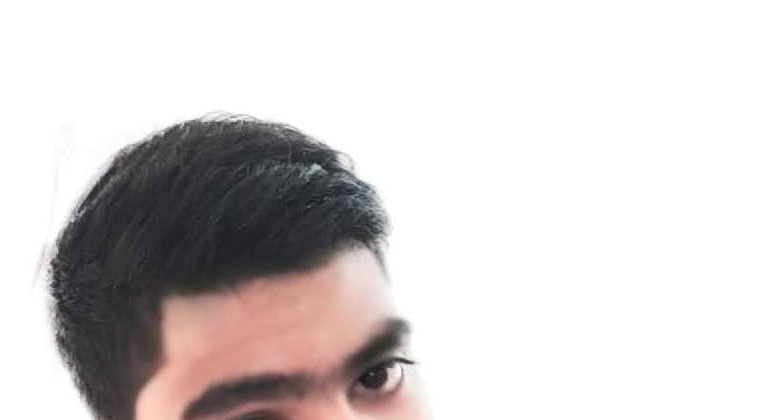
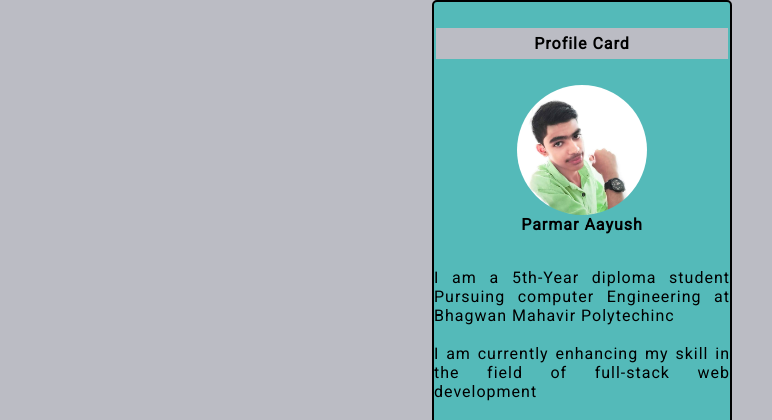
Before and after one commit to ParmarAayush/Profile-Card, a plain HTML site: page index.html in a window 1280 px wide. Shown: the top 420 px of the page, without its empty margins (58-830 px from the left). Drawn offline with Linux system fonts and the light colour scheme.

Commit message:
structured is completed being designed

```diff
--- a/Style.css
+++ b/Style.css
@@ -6,4 +6,67 @@
     padding: 0;
     box-sizing: border-box;
     font-family: 'Roboto', sans-serif;
+    /* border: 2px solid; */
+
 }
+
+html {
+    background-color: #bbbcc4;
+}
+
+#main {
+    height: fit-content;
+    width: 300px;
+    margin: auto;
+    background-color: #54BAB9;
+    border: 2px solid black;
+    border-radius: 5px;
+    letter-spacing: 1px;
+}
+
+header {
+    height: 35px;
+    width: body;
+    background-color: #bbbcc4;
+    margin-top: 24px;
+    border: 2px solid #54BAB9;
+    display: flex;
+    justify-content: center;
+    align-items: center;
+    font-weight: bold;
+}
+
+figure {
+    width: auto;
+    display: flex;
+    flex-direction: column;
+    align-items: center;
+    justify-content: center;
+    margin: 24px;
+    font-weight: bold;
+}
+
+figure img {
+    height: 130px;
+    width: auto;
+    border-radius: 50%;
+
+}
+
+section {
+    margin-top: 24px;
+    text-align: justify;
+}
+
+section .content1 {
+    display: inline-block;
+    vertical-align: top;
+    margin-top: 10px;
+}
+
+footer {
+    margin-top: 24px;
+}
+footer .Connect {
+
+}
--- a/index.html
+++ b/index.html
@@ -1,5 +1,6 @@
 <!DOCTYPE html>
 <html lang="en">
+
 <head>
     <meta charset="UTF-8">
     <meta http-equiv="X-UA-Compatible" content="IE=edge">
@@ -13,7 +14,7 @@
 <body>
     <div id="main">
         <header>
-            <span class="title"></span>
+            <span class="title">Profile Card</span>
         </header>
         <figure>
             <img src="Profile.jpg" alt="This is Profile Picture">
@@ -21,12 +22,12 @@
         </figure>
         <section>
             <span class="Content">
-                I am a 5th-Year diploma student <br />Pursuing computer Engineering at<br />
-                Bhagwan Mahavir Polytechinc <br />
-                ✅ Programming Language : c, C++, Java, Python <br />
-                ✅ Data Structure & Algorithms <br />
-                ✅ Web Technologies : HTML, CSS, Bootstrap, Style-component <br />
-                I am currently enhancing my skill in the field of full-stack web development <br />
+                <span class="content1">
+                    I am a 5th-Year diploma student Pursuing computer Engineering at
+                    Bhagwan Mahavir Polytechinc
+                    <br /><br />
+                    I am currently enhancing my skill in the field of full-stack web development <br />
+                </span>
             </span>
         </section>
         <footer>
@@ -40,4 +41,5 @@
         </footer>
     </div>
 </body>
+
 </html>
```
